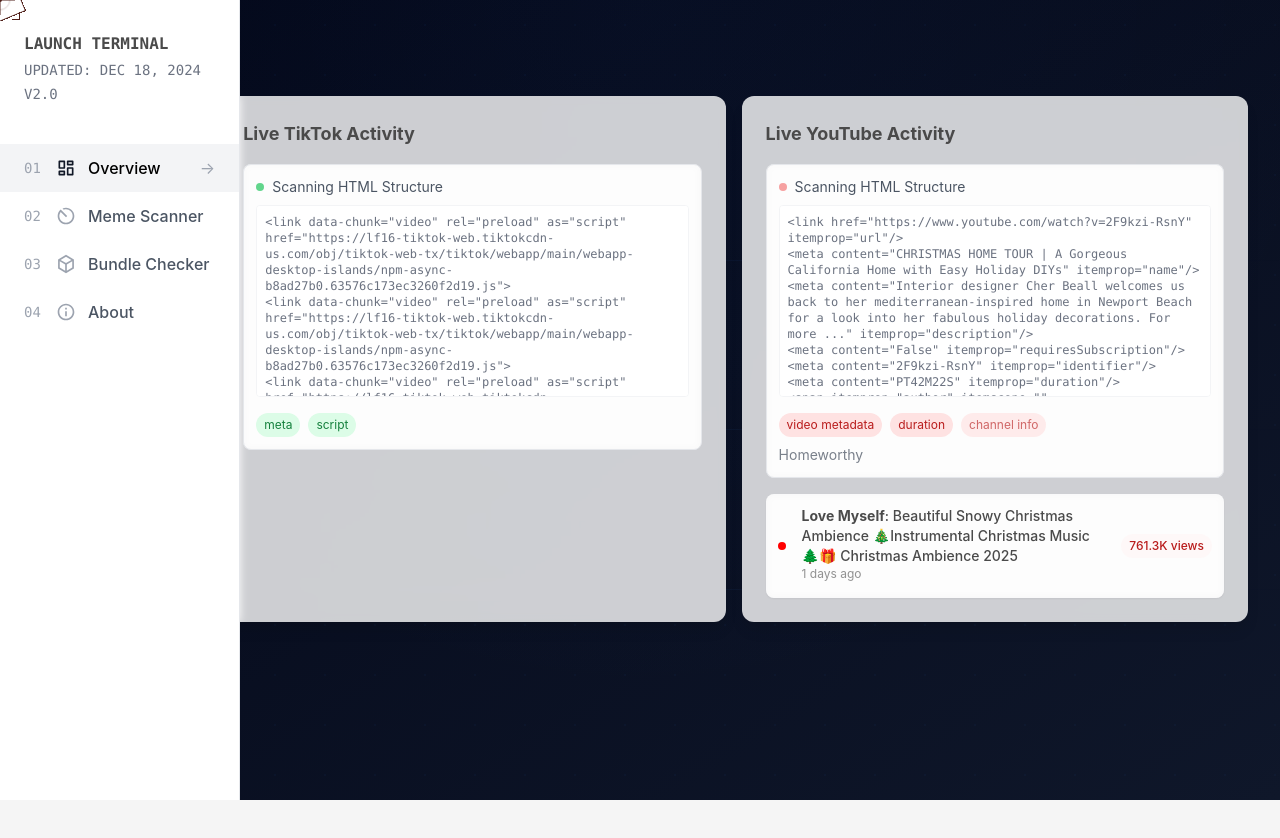
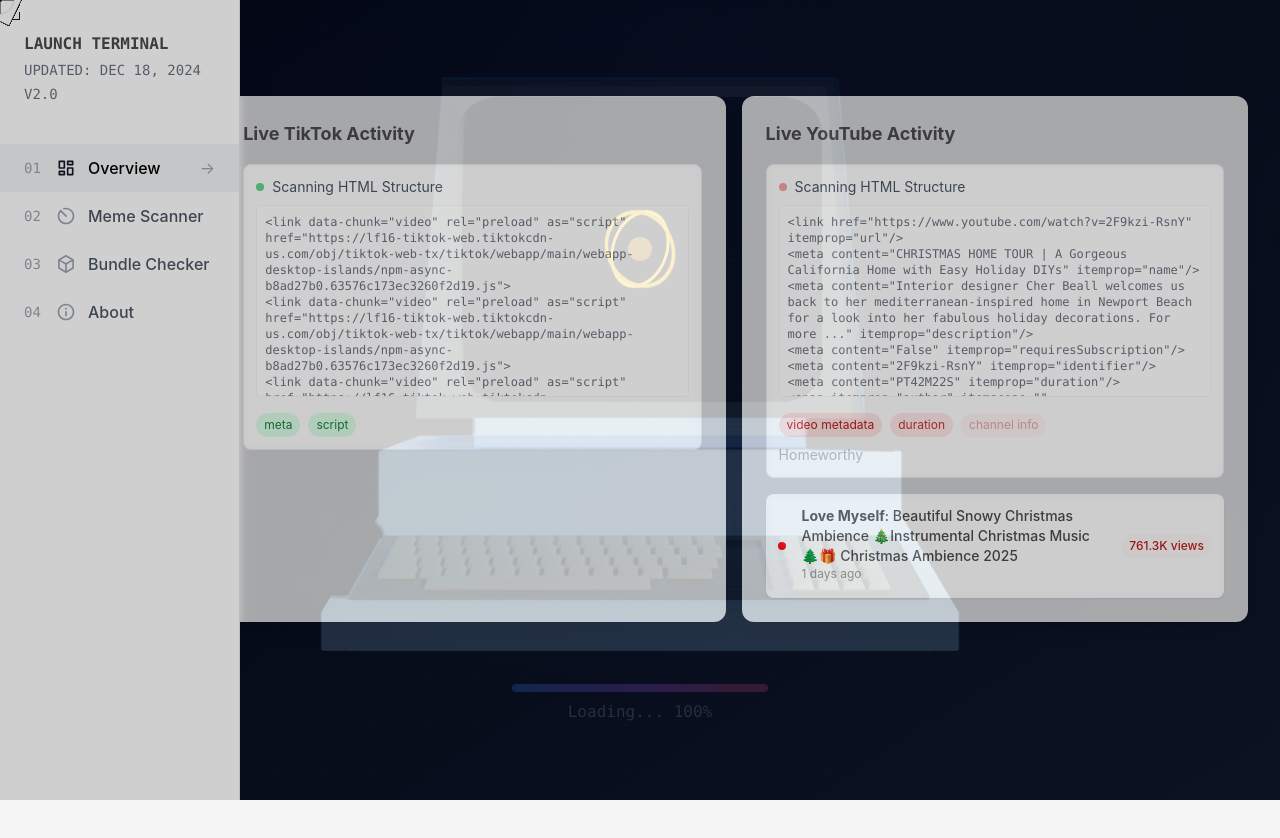
Before and after one commit to jakebg321/tikCok, a React (Vite) app in the folder CleanSite/: page / in a window 1280 px wide. Shown: the top 838 px of the page. Built offline with nearby package versions, Linux system fonts and the light colour scheme.

Commit message:
loading screen

```diff
--- a/CleanSite/src/App.jsx
+++ b/CleanSite/src/App.jsx
@@ -1,4 +1,5 @@
 // src/App.jsx
+import { useState } from 'react';
 import { BrowserRouter as Router, Routes, Route } from 'react-router-dom';
 import PageLayout from './layout/PageLayout';
 import Overview from './pages/Overview';
@@ -6,9 +7,14 @@
 import BundleChecker from './pages/BundleChecker';
 import About from './pages/About';
 import CustomCursor from './components/CustomCursor';
+import LoadingScreen from './components/LoadingScreen';
+
 function App() {
+  const [isLoading, setIsLoading] = useState(true);
+
   return (
     <Router>
+      {isLoading && <LoadingScreen onLoadingComplete={() => setIsLoading(false)} />}
       <PageLayout>
         <Routes>
           <Route path="/" element={<Overview />} />
--- /dev/null
+++ b/CleanSite/src/components/LoadingScreen.jsx
@@ -0,0 +1,176 @@
+import { useState, useEffect } from 'react';
+
+const LoadingScreen = ({ onLoadingComplete }) => {
+  const [visible, setVisible] = useState(true);
+  const [currentShape, setCurrentShape] = useState(0);
+  const [progress, setProgress] = useState(0);
+
+  const shapes = [
+    // Orbiting circles with pulsing core
+    () => (
+      <div className="w-20 h-20 relative">
+        <div className="absolute inset-0 animate-spin-slow">
+          <div className="absolute top-0 left-1/2 -translate-x-1/2 w-4 h-4 bg-blue-500 rounded-full"></div>
+          <div className="absolute bottom-0 left-1/2 -translate-x-1/2 w-4 h-4 bg-blue-500 rounded-full"></div>
+          <div className="absolute top-1/2 left-0 -translate-y-1/2 w-4 h-4 bg-blue-500 rounded-full"></div>
+          <div className="absolute top-1/2 right-0 -translate-y-1/2 w-4 h-4 bg-blue-500 rounded-full"></div>
+        </div>
+        <div className="absolute inset-[25%] border-4 border-blue-400 rounded-full animate-pulse"></div>
+      </div>
+    ),
+    // Geometric kaleidoscope
+    () => (
+      <div className="w-20 h-20 relative animate-spin-slow">
+        {[...Array(6)].map((_, i) => (
+          <div
+            key={i}
+            className="absolute inset-0 border-4 border-purple-500"
+            style={{
+              transform: `rotate(${i * 60}deg)`,
+              clipPath: 'polygon(50% 0%, 100% 100%, 0% 100%)',
+              animation: 'pulse 2s infinite',
+              animationDelay: `${i * 0.3}s`
+            }}
+          />
+        ))}
+        <div className="absolute inset-[30%] bg-purple-600 rounded-full animate-ping"></div>
+      </div>
+    ),
+    // Matrix of spinning squares
+    () => (
+      <div className="w-20 h-20 grid grid-cols-3 grid-rows-3 gap-1">
+        {[...Array(9)].map((_, i) => (
+          <div key={i} className="relative">
+            <div className="absolute inset-0 border-2 border-green-500 animate-spin"
+                 style={{ animationDuration: '3s', animationDelay: `${i * 0.2}s` }}></div>
+            <div className="absolute inset-[25%] border-2 border-green-300 animate-spin"
+                 style={{ animationDuration: '2s', animationDelay: `${i * 0.2}s` }}></div>
+          </div>
+        ))}
+      </div>
+    ),
+    // Fractal triangle pattern
+    () => (
+      <div className="w-20 h-20 relative">
+        <div className="absolute inset-0 animate-spin-slow">
+          {[...Array(3)].map((_, i) => (
+            <div
+              key={i}
+              className="absolute inset-0 border-4 border-rose-500"
+              style={{
+                transform: `rotate(${i * 120}deg) scale(${1 - i * 0.2})`,
+                clipPath: 'polygon(50% 0%, 100% 100%, 0% 100%)',
+                animation: 'pulse 2s infinite',
+                animationDelay: `${i * 0.5}s`
+              }}
+            />
+          ))}
+        </div>
+      </div>
+    ),
+    // Quantum circuitry
+    () => (
+      <div className="w-20 h-20 relative">
+        <div className="absolute inset-0 border-4 border-cyan-400 rounded-lg animate-pulse"></div>
+        <div className="absolute inset-[15%] animate-spin-slow">
+          {[...Array(4)].map((_, i) => (
+            <div
+              key={i}
+              className="absolute top-1/2 left-1/2 w-1 h-8 bg-cyan-500"
+              style={{
+                transform: `translate(-50%, -50%) rotate(${i * 45}deg)`,
+                animation: 'ping 2s infinite',
+                animationDelay: `${i * 0.3}s`
+              }}
+            />
+          ))}
+        </div>
+        <div className="absolute inset-[40%] border-4 border-cyan-600 rounded-full animate-ping"></div>
+      </div>
+    ),
+    // Atomic orbital
+    () => (
+      <div className="w-20 h-20 relative">
+        <div className="absolute inset-0 animate-spin" style={{ animationDuration: '3s' }}>
+          <div className="absolute inset-0 border-4 border-yellow-400 rounded-full" style={{ transform: 'rotate3d(1, 1, 0, 45deg)' }}></div>
+        </div>
+        <div className="absolute inset-0 animate-spin" style={{ animationDuration: '4s' }}>
+          <div className="absolute inset-0 border-4 border-yellow-500 rounded-full" style={{ transform: 'rotate3d(1, 0, 1, 45deg)' }}></div>
+        </div>
+        <div className="absolute inset-[35%] bg-yellow-600 rounded-full animate-pulse"></div>
+      </div>
+    ),
+  ];
+
+  useEffect(() => {
+    const duration = 5000; // 5 seconds total
+    const shapeInterval = 1000; // 1 second per shape
+    const progressInterval = 50; // Update progress every 50ms
+    const progressIncrement = (progressInterval / duration) * 100;
+
+    // Shape change interval
+    const shapeTimer = setInterval(() => {
+      setCurrentShape(prev => (prev + 1) % shapes.length);
+    }, shapeInterval);
+
+    // Progress bar update interval
+    const progressTimer = setInterval(() => {
+      setProgress(prev => {
+        const next = prev + progressIncrement;
+        return next > 100 ? 100 : next;
+      });
+    }, progressInterval);
+
+    // Cleanup and completion
+    const completionTimer = setTimeout(() => {
+      setVisible(false);
+      setTimeout(() => {
+        onLoadingComplete?.();
+      }, 1000);
+    }, duration);
+
+    return () => {
+      clearInterval(shapeTimer);
+      clearInterval(progressTimer);
+      clearTimeout(completionTimer);
+    };
+  }, [onLoadingComplete]);
+
+  return (
+    <div className={`fixed inset-0 z-[9999] flex flex-col items-center justify-center bg-black transition-opacity duration-1000 ${
+      visible ? 'opacity-100' : 'opacity-0'
+    }`}>
+      <div className="relative mb-8">
+        <img
+          src="/load.png"
+          alt="Retro Computer"
+          className="w-auto h-auto"
+        />
+        <div
+          className="absolute flex items-center justify-center"
+          style={{
+            top: '30%', // Moved higher up
+            left: '50%',
+            transform: 'translate(-50%, -50%)',
+            width: '350px',
+            height: '300px',
+          }}
+        >
+          {shapes[currentShape]()}
+        </div>
+      </div>
+
+      <div className="w-64 h-2 bg-gray-800 rounded-full overflow-hidden">
+        <div
+          className="h-full bg-gradient-to-r from-blue-500 via-purple-500 to-rose-500 transition-all duration-200 ease-linear"
+          style={{ width: `${progress}%` }}
+        />
+      </div>
+      <div className="text-gray-400 font-mono mt-2">
+        Loading... {Math.round(progress)}%
+      </div>
+    </div>
+  );
+};
+
+export default LoadingScreen;
--- a/CleanSite/tailwind.config.js
+++ b/CleanSite/tailwind.config.js
@@ -29,4 +29,9 @@
   plugins: [
     require('tailwind-scrollbar-hide')
   ],
+  extend: {
+    animation: {
+      'spin-slow': 'spin 3s linear infinite',
+    }
+  }
 }
```
Also changed, not shown: CleanSite/public/load.png (added).
